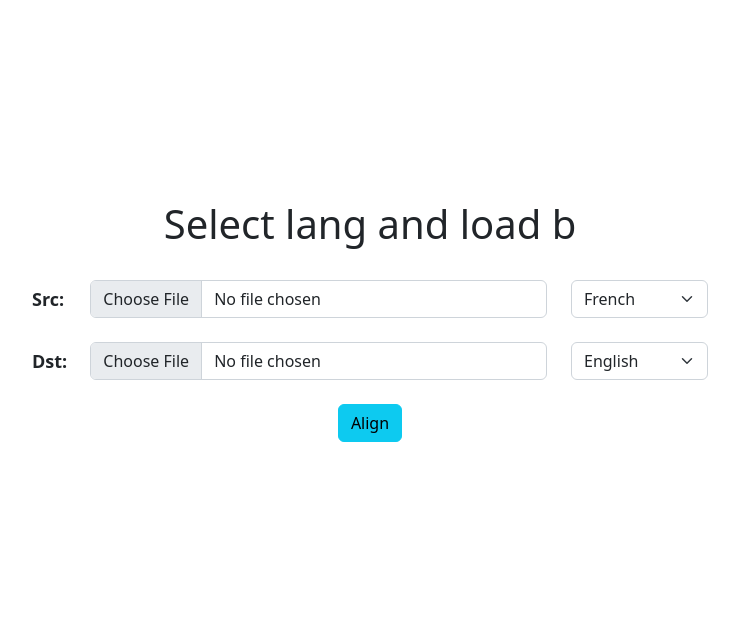
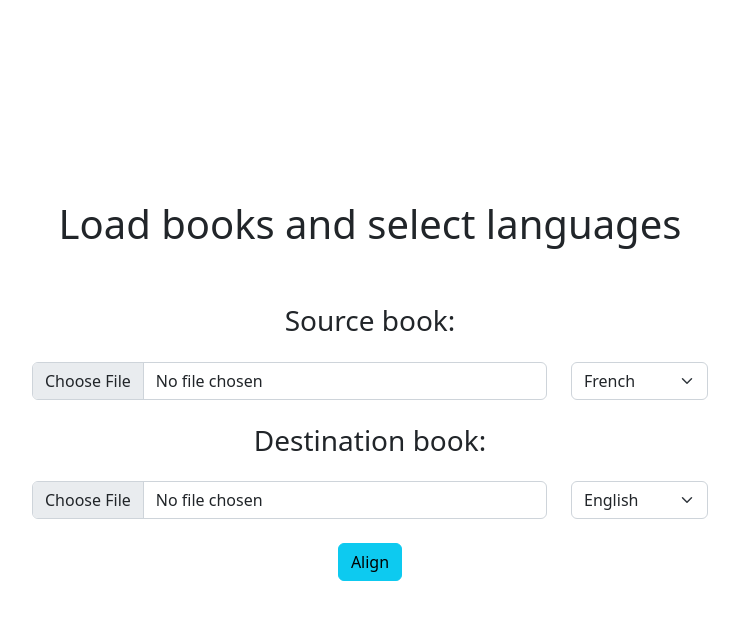
Before and after one commit to Pitrified/interleave-epub, a Flask app: page /load in a window 1280 px wide. Shown: the top 620 px of the page, without its empty margins (270-1009 px from the left). Run offline with Flask 2, Linux system fonts and the light colour scheme.

Commit message:
Add upgraded load layout

```diff
--- a/inep02/src/interleave_epub/flask_app/templates/load.html
+++ b/inep02/src/interleave_epub/flask_app/templates/load.html
@@ -6,18 +6,23 @@
     <form method="POST" action="{{ url_for('load_ep') }}" enctype="multipart/form-data">
 
         <!-- header -->
-        <div class="row mb-4">
+        <div class="row mb-5">
             <div class="col d-flex justify-content-center">
-                <h1>Select lang and load b</h1>
+                <h1>Load books and select languages</h1>
             </div>
         </div>
 
         <!-- src input -->
+        <div class="row mb-3">
+            <div class="col d-flex justify-content-center">
+                <h3>Source book:</h3>
+            </div>
+        </div>
         <div class="row mb-4">
             <!-- src label -->
-            <div class="col-md-1 align-self-center">
+            <!-- <div class="col-md-1 align-self-center">
                 <span style="font-size: large; font-weight: bold;">Src:</span>
-            </div>
+            </div> -->
             <!-- src file input -->
             <div class="col">
                 <input type="file" name="file-src" accept=".epub" class="form-control">
@@ -35,11 +40,16 @@
         </div>
 
         <!-- dst input -->
+        <div class="row mb-3">
+            <div class="col d-flex justify-content-center">
+                <h3>Destination book:</h3>
+            </div>
+        </div>
         <div class="row mb-4">
             <!-- dst label -->
-            <div class="col-md-1 align-self-center">
+            <!-- <div class="col-md-1 align-self-center">
                 <span style="font-size: large; font-weight: bold;">Dst:</span>
-            </div>
+            </div> -->
             <!-- dst file input -->
             <div class="col">
                 <input type="file" name="file-dst" accept=".epub" class="form-control">
@@ -57,7 +67,7 @@
         </div>
 
         <!-- submit button -->
-        <div class="row mb-4">
+        <div class="row mb-4 mt-2">
             <div class="col d-flex justify-content-center">
                 <input type="submit" value="Align" class="btn btn-info">
             </div>
```
